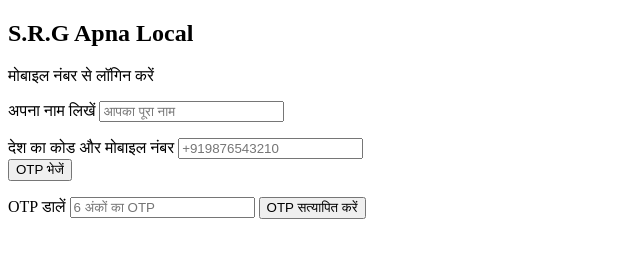
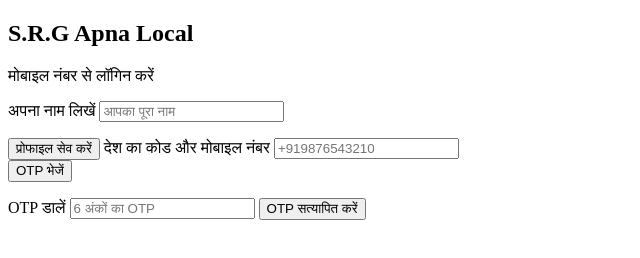
Before and after one commit to monugoour88-afk/srg-apna-local-otp, a plain HTML site: page index.html in a window 1280 px wide. Shown: the whole page, without its empty margins (0-640 px from the left). Drawn offline with Linux system fonts and the light colour scheme.

Commit message:
Update index.html

```diff
--- a/index.html
+++ b/index.html
@@ -13,6 +13,8 @@
 <label>अपना नाम लिखें</label>
 <input id="userName" type="text" placeholder="आपका पूरा नाम">
 <p id="profileMessage"></p>
+
+<button id="saveProfile" type="button">प्रोफाइल सेव करें</button>
 
   <label>देश का कोड और मोबाइल नंबर</label>
   <input id="phone" type="tel" placeholder="+919876543210">
```
